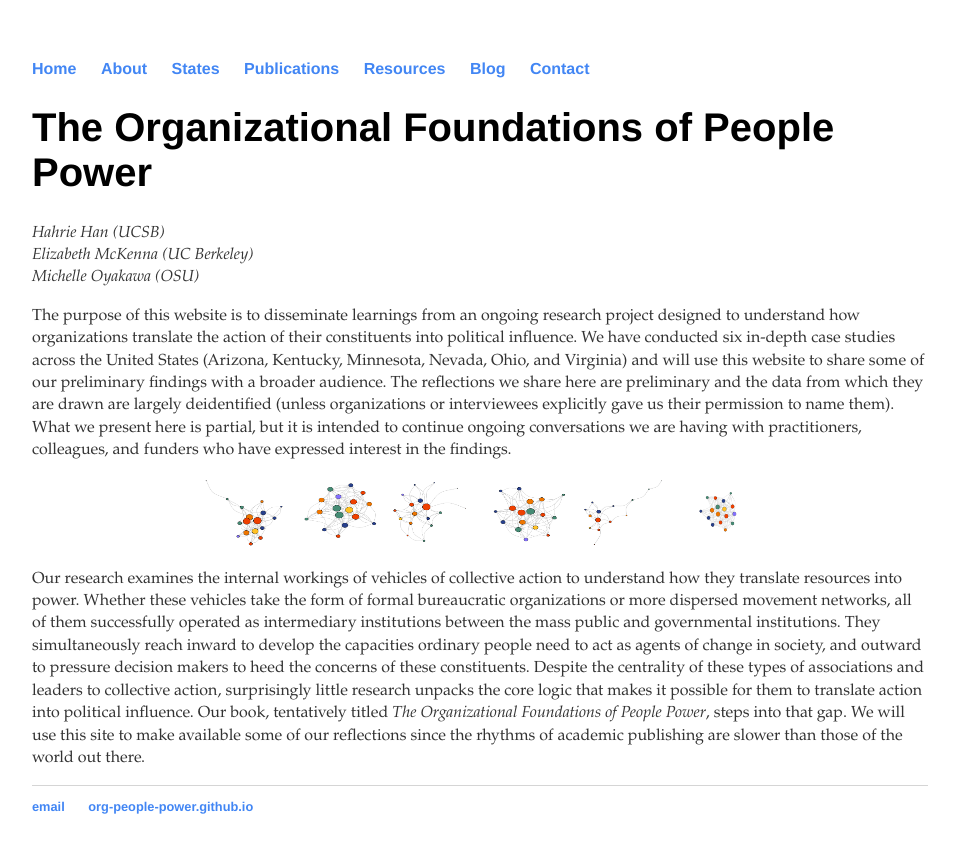
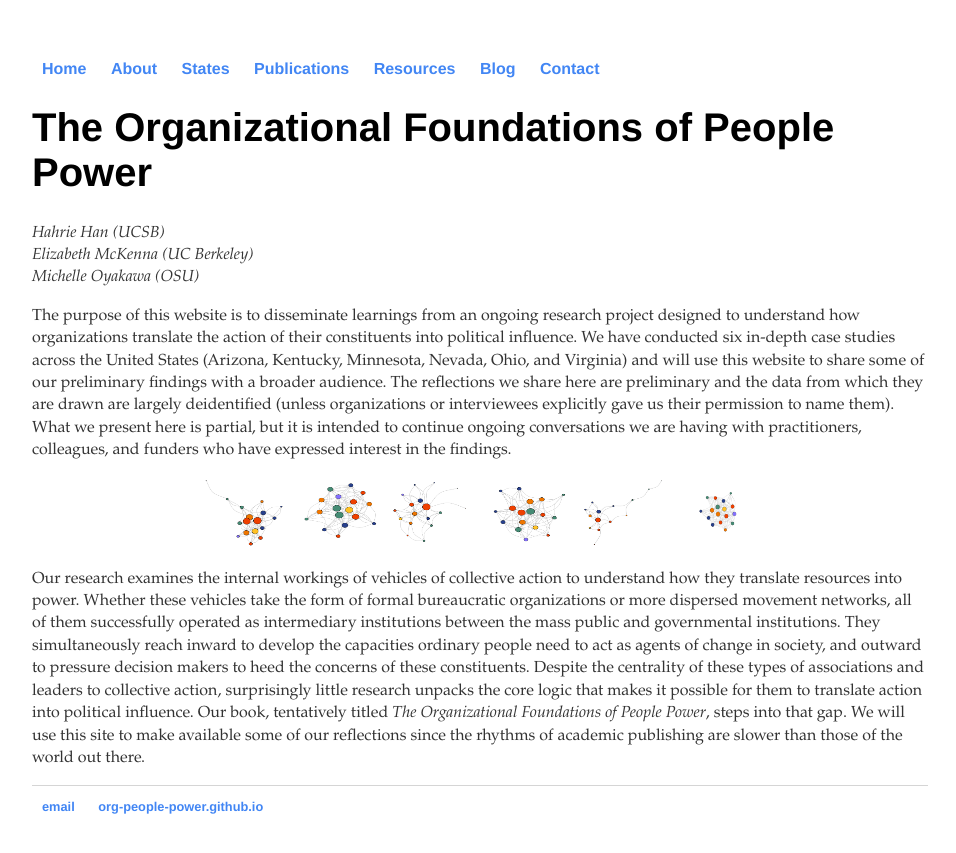
Before and after one commit to org-people-power/org-people-power.github.io, a Jekyll site: the page built from index.html, in a window 1280 px wide. Shown: the top 853 px of the page, without its empty margins (160-1116 px from the left). Built offline with Jekyll 4.4.1, drawn with Linux system fonts in a browser that asks for light colours.

Commit message:
Update main.css

```diff
--- a/css/main.css
+++ b/css/main.css
@@ -42,7 +42,13 @@
     font-size: .8em;
 }
 ul {
-    font-family:'Helvetica'; 'Garamond';
-    padding: 2px;
+    font-family:'Garamond'; 'Garamond';
+    margin-left:10px;
+    list-style: circle;
+}
+ul ul{
+  margin-left:15px;
+    font-family:'Garamond'; 'Garamond';
+    margin-left:15px;
     list-style: square;
 }
```
